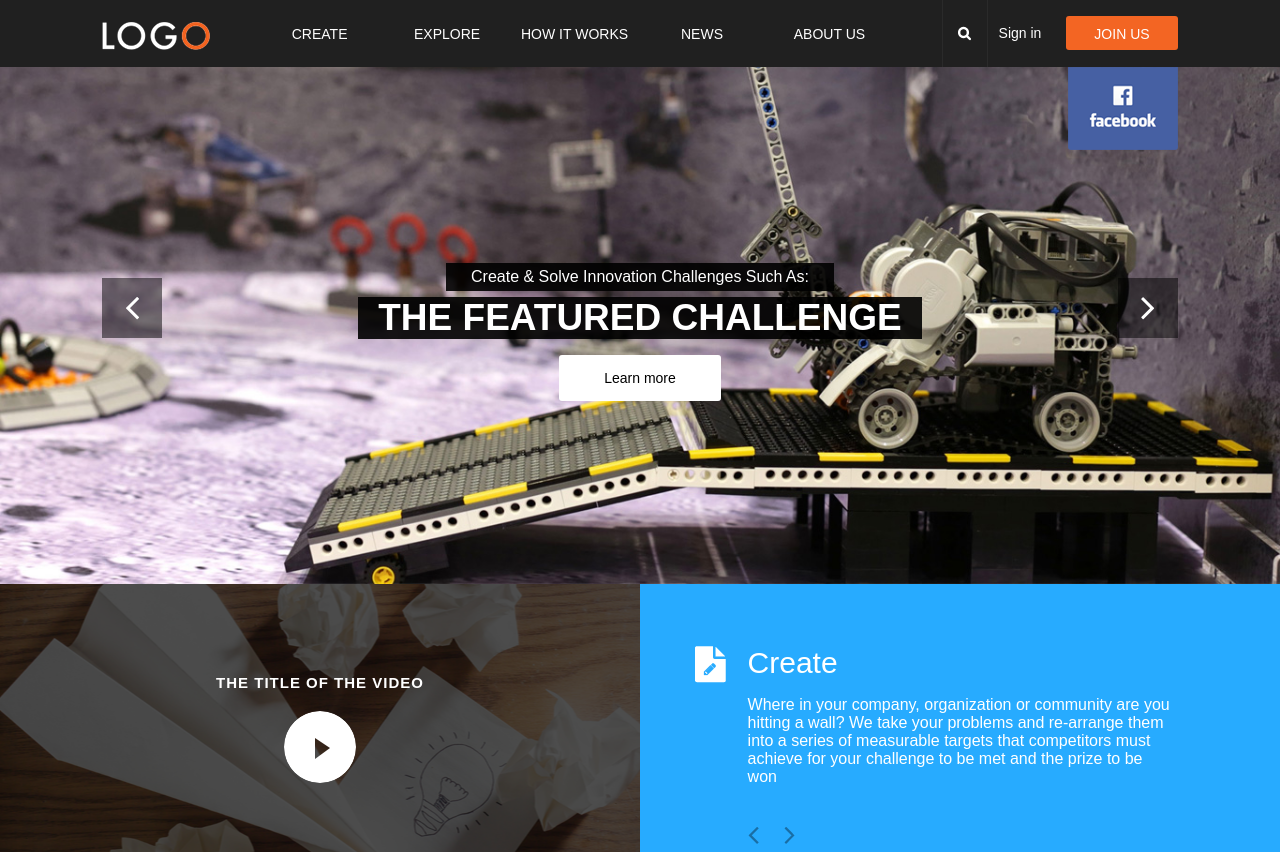
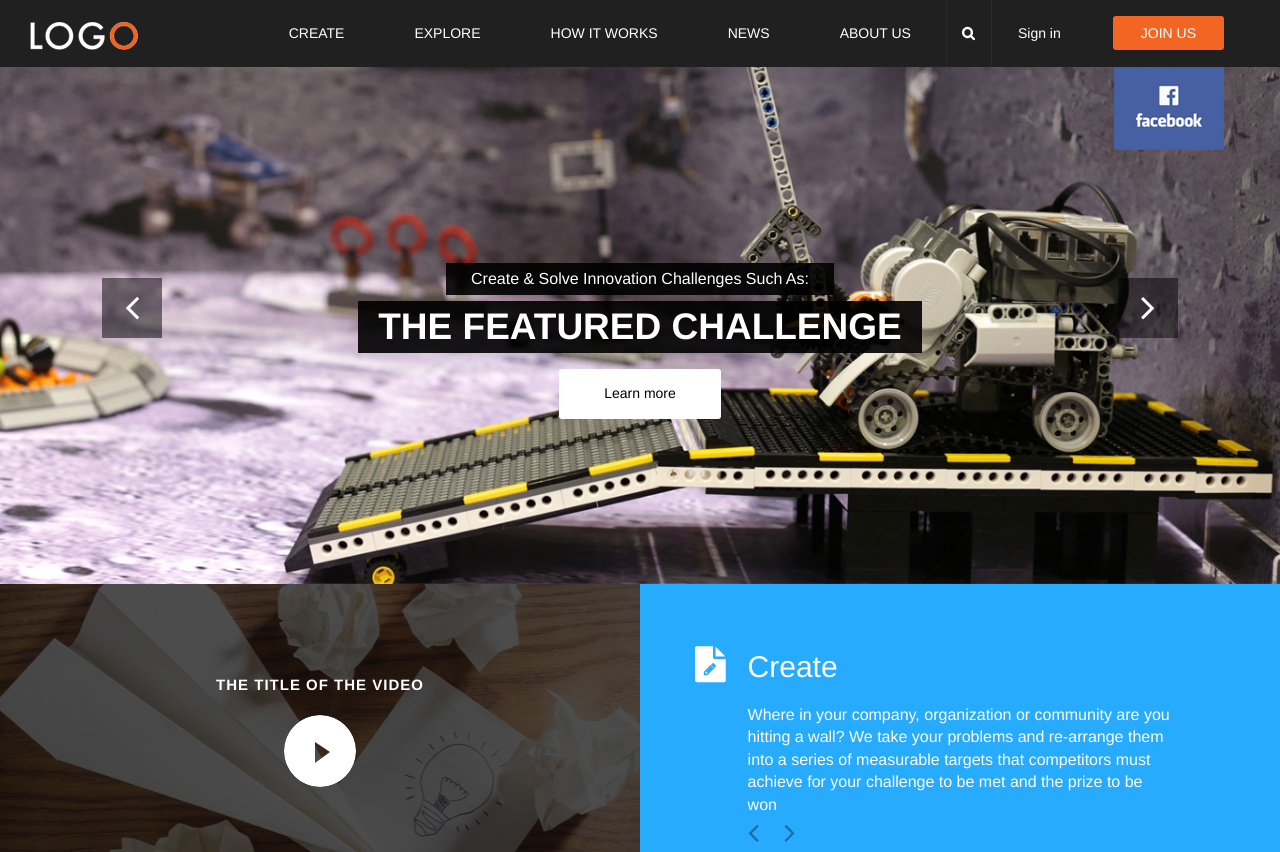
Before and after one commit to sergiienko/webchallenge, a plain HTML site: page index.html in a window 1280 px wide. Shown: the top 852 px of the page. Drawn offline with Linux system fonts and the light colour scheme.

Commit message:
Remade header.

```diff
--- a/css/style.css
+++ b/css/style.css
@@ -7,8 +7,7 @@
 }
 
 body {
-	font-family: 'Helvetica Neue' Helvetica sans-serif;
-	font-size: 0;
+	font: 400 14px/1.4 "Helvetica Neue", Helvetica, Arial, sans-serif;
 }
 
 a,
@@ -34,100 +33,112 @@ h5 { font-size: 15px; }
 
 h6 { font-size: 14px; }
 
-.ba-wrapper {
+.ba-container {
 	max-width: 1366px;
 	margin: 0 auto;
+	padding: 0 30px;
 }
+
+.ba-container:before,
+.ba-container:after {
+	content: '';
+	display: table;
+}
+
+.ba-container:after {
+	clear: both;
+}
+
+/* Header */
 
 .ba-header {
 	position: relative;
 	background-color: #202020;
-	padding: 22px 8% 10px;
-	min-height: 67px;
 }
 
 .ba-logo {
-	display: block;
-	background: transparent url('../img/logo.png') no-repeat center;
-	vertical-align: top;
+	padding: 22px 0 0;
+}
+
+.ba-logo__img {
 	width: 108px;
 	height: 28px;
 }
 
-.ba-main-menu-positioner {
-	padding: 4px 0 0 46px;
-}
+/* Main Menu */
 
-.ba-menu {
-	width: 95%;
-	vertical-align: middle;
-	font-size: 0;
-}
-
-.ba-menu ul {
+.ba-main-menu {
 	list-style-type: none;
 	margin: 0;
 	padding: 0;
 }
 
-.ba-menu li {
-	display: inline-block;
-	width: 20%;
-	vertical-align: middle;
-	text-align: center;
+.ba-main-menu li {
+	float: left;
 }
 
-.ba-menu .ba-menu-item {
+.ba-main-menu__item {
+	display: block;
 	text-transform: uppercase;
 	text-decoration: none;
 	color: #FFF;
-	font-size: 14px;
+	padding: 0 35px;
+	height: 67px;
+	line-height: 67px;
 }
 
-.ba-menu .ba-menu-item:hover {
+.ba-main-menu__item:hover {
 	color: #F36523;
 }
 
-.ba-btn-show-search {
-	position: absolute;
-	top: -22px;
-	left: 15px;
+/* Search */
+
+.ba-search {  }
+
+.ba-search__checkbox-show-dropdown {
+	display: none;
+}
+
+.ba-search__btn-show-dropdown {
+	display: block;
 	background: transparent url('../img/icons/magnifier.png') no-repeat center;
-	border: 0;
-	border-left: 1px;
-	border-right: 1px;
+	border-width: 0 1px;
 	border-style: solid;
 	border-color: #2A2A2A;
 	height: 67px;
 	width: 46px;
 	vertical-align: middle;
 	outline: none;
+	cursor: pointer;
 }
 
-.ba-btn-search-showed {
+.ba-search__btn-show-dropdown:hover {
+	background-image: url(../img/icons/magnifier-orange.png);
+}
+
+.ba-search__checkbox-show-dropdown:checked + .ba-search__btn-show-dropdown {
 	background: transparent url('../img/icons/cross.png') no-repeat center;
 	background-color: #2A2A2A;
 }
 
-.ba-search {
+.ba-search__dropdown {
 	display: none;
 	position: absolute;
-	bottom: -58px;
+	top: 100%;
 	left: 0;
+	right: 0;
 	background-color: #2A2A2A;
-	width: 100%;
-	height: 58px;
 	text-align: center;
 	padding: 13px;
 	z-index: 100;
 }
 
-.ba-search-active {
+.ba-search__checkbox-show-dropdown:checked ~ .ba-search__dropdown {
 	display: block;
 }
 
-.ba-search-field {
-	width: 692px;
+.ba-search__input {
+	width: 50%;
 	height: 32px;
 	border: none;
 	-webkit-border-radius: 3px;
@@ -137,7 +148,7 @@ h6 { font-size: 14px; }
 	font-size: 20px;
 }
 
-.ba-btn-search-submit {
+.ba-search__submit {
 	position: absolute;
 	background: transparent url('../img/icons/magnifier-orange.png') no-repeat center;
 	width: 55px;
@@ -146,55 +157,49 @@ h6 { font-size: 14px; }
 	outline: none;
 }
 
-.ba-user-cta {
-	display: inline-block;
-	text-align: right;
-	margin-left: 46px;
-	width: calc(100% - 46px);
-	margin-top: -6px;
+/* Header User Interface */
+
+.ba-header__ui {
+	margin: 0;
+	padding: 0;
+	list-style: none;
 }
 
-.ba-header .ba-sign-in {
-	display: inline-block;
-	color: #FFF;
-	margin-right: 25px;
-	font-size: 14px;
-	vertical-align: middle;
+.ba-header__ui li {
+	float: left;
+	line-height: 67px;
 }
 
-.ba-header .ba-sign-in:hover {
+.ba-header__ui a {
+	color: #FFF;
+	margin: 0 26px;
+}
+
+.ba-header__ui a:hover {
 	color: #F36523;
 }
 
-.ba-header .ba-join-us {
+.ba-header__ui .ba-join-us {
 	display: inline-block;
 	background-color: #F36523;
-	height: 34px;
+	min-height: 34px;
 	text-transform: uppercase;
 	border-radius: 3px;
-	/*margin-left: 25px;*/
 	text-align: center;
-	padding: 10px 28px;
-	color: #FFF;
-	font-size: 14px;
+	padding: 0 28px;
+	line-height: 34px;
 }
 
-.ba-header .ba-join-us:hover {
+.ba-header__ui .ba-join-us:hover {
 	background-color: #FFF;
 	color: #f36523;
 }
 
-.ba-slider {
-	position: relative;
-	height: 517px;
-	overflow: hidden;
-}
-
-.ba-slider .ba-fb-icon {
+.ba-header__ui .ba-fb-icon {
 	display: block;
 	position: absolute;
-	top: 0;
-	right: 8%;
+	top: 100%;
+	right: 0;
 	width: 110px;
 	height: 83px;
 	background: transparent url('../img/icons/slider-fb.png') no-repeat center;
@@ -206,6 +211,14 @@ h6 { font-size: 14px; }
 	border-bottom-right-radius: 3px;
 	border-bottom-left-radius: 3px;
 }
+
+.ba-slider {
+	position: relative;
+	height: 517px;
+	overflow: hidden;
+}
+
+
 
 .ba-slider .ba-slide {
 	/*position: absolute;*/
--- a/index.html
+++ b/index.html
@@ -22,52 +22,63 @@
 
 </head>
 <body>
-<div class="ba-wrapper">
 	<header class="ba-header">
-		<div class="ba-grid">
-			<div class="ba-width-1-10">
-				<a href="#" class="ba-logo"></a>
-			</div>
-			<div class="ba-width-2-3">
-				<div class="ba-main-menu-positioner">
-					<nav class="ba-menu" role="navigation">
-						<ul>
+		<div class="ba-container">
+			<a href="#" class="ba-logo ba-float-left">
+				<img class="ba-logo__img" src="img/logo.png" alt="Logo">
+			</a>
+			<div class="ba-float-right">
+
+				<!-- BEGIN ba-main-menu -->
+
+				<nav class="ba-float-left" role="navigation">
+					<ul class="ba-main-menu">
 						<li>
-								<a href="#" class="ba-menu-item">Create</a>
+							<a href="#" class="ba-main-menu__item">Create</a>
 						</li><li>
-								<a href="#" class="ba-menu-item">Explore</a>
+							<a href="#" class="ba-main-menu__item">Explore</a>
 						</li><li>
-								<a href="#" class="ba-menu-item">How it works</a>
+							<a href="#" class="ba-main-menu__item">How it works</a>
 						</li><li>
-								<a href="#" class="ba-menu-item">News</a>
+							<a href="#" class="ba-main-menu__item">News</a>
 						</li><li>
-								<a href="#" class="ba-menu-item">About us</a>
+							<a href="#" class="ba-main-menu__item">About us</a>
 						</li>
 					</ul>
 				</nav>
+
+				<!-- END ba-main-menu -->
+
+				<!-- BEGIN ba-search -->
+
+				<div class="ba-search ba-float-left">
+					<input class="ba-search__checkbox-show-dropdown" id="ba-show-dropdown" type="checkbox">
+					<label class="ba-search__btn-show-dropdown" for="ba-show-dropdown"></label>
+					<div id="search-form" class="ba-search__dropdown">
+						<form>
+							<input class="ba-search__submit" type="submit" value="">
+							<input class="ba-search__input" type="search">
+						</form>
 					</div>
 				</div>
-			<div class="ba-width-7-30" style="position: relative;">
-				<a id="btn-search-trigger" href="#" class="ba-btn-show-search"></a>
-				<nav class="ba-user-cta" role="navigation">
-					<a href="#" class="ba-sign-in">Sign in</a>
-					<span class="ba-vertical-align-middle">
-						<a href="#" class="ba-join-us">Join us</a>
-					</span>
-				</nav>
+
+				<!-- END ba-search -->
+
+				<ul class="ba-header__ui ba-float-left">
+					<li>
+						<a href="#">Sign in</a>
+					</li>
+					<li class="ba-relative">
+						<a class="ba-join-us" href="#">Join us</a>
+						<a class="ba-fb-icon" href="#" target="_blank"></a>
+					</li>
+				</ul>
 			</div>
-		</div>
-		<div id="search-form" class="ba-search">
-			<form>
-				<input type="submit" class="ba-btn-search-submit">
-				<input type="search" class="ba-search-field">
-			</form>
 		</div>
 	</header>
 	<main role="main">
 		<section class="ba-slider">
 			<div class="ba-grid ba-grid-nopad">
-				<a href="#" class="ba-fb-icon"></a>
 				<div class="ba-width-1-1">
 					<div class="ba-slide ba-slide-1">
 						<div class="ba-slide-title">
@@ -365,7 +376,6 @@
 			<p>&copy; 2015 All Rights Reserved</p>
 		</div>
 	</footer>
-</div>
 
 	<script>
 	document.getElementById('btn-search-trigger').addEventListener('click', function(e) {
```
Lines whose indentation alone changed are shown as unchanged.
